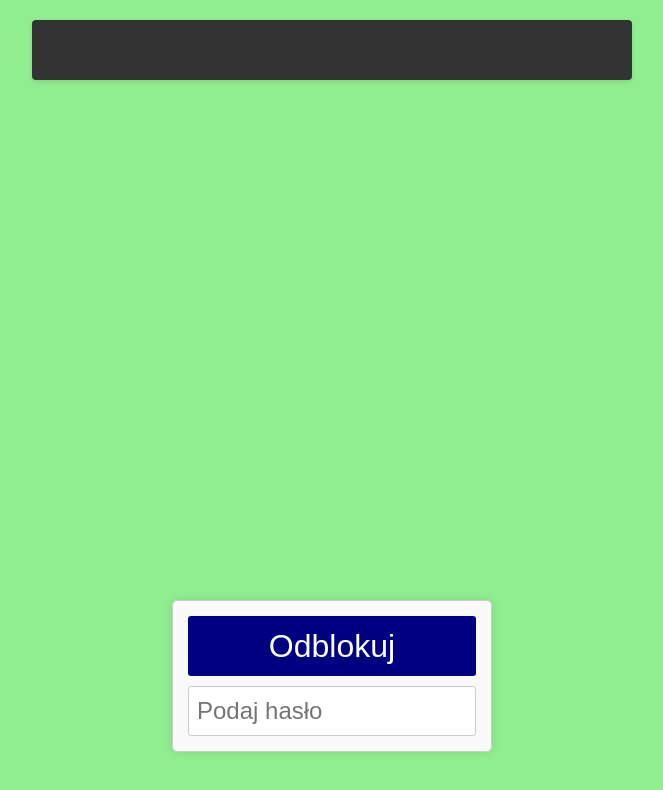
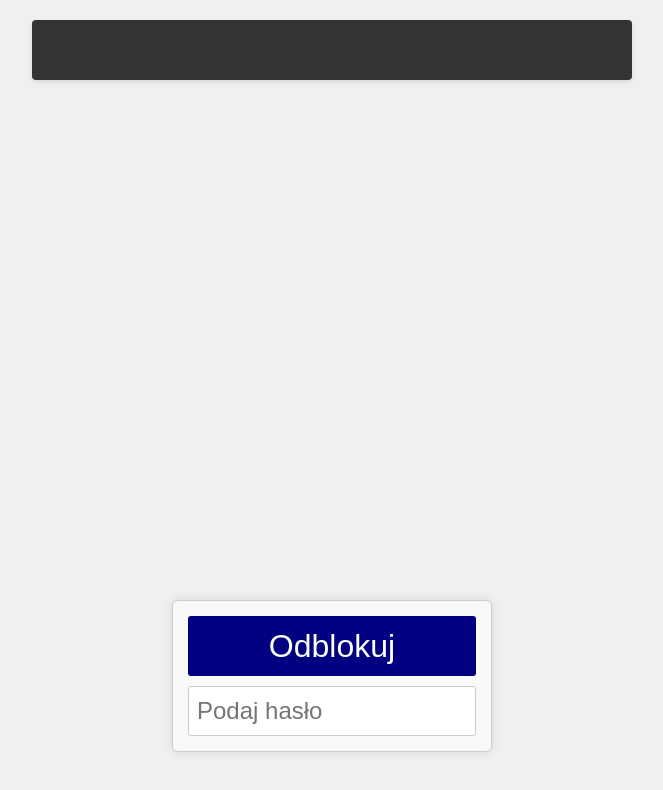
Before and after one commit to HBBservices/CoGramy, a website: page index.html in a window 1280 px wide. Shown: the whole page, without its empty margins (308-971 px from the left). Drawn offline with Linux system fonts and the light colour scheme.

Commit message:
Update index.html

```diff
--- a/index.html
+++ b/index.html
@@ -7,7 +7,7 @@
     <style>
         /* Jedna kolorystyka */
         :root {
-            --body-bg: #f0f0f0;
+            --body-bg: #f0f0f0; /* Przywrócony domyślny kolor tła */
             --display-bg: #333;
             --display-color: white;
             --main-container-bg: #fff;
@@ -41,7 +41,6 @@
             margin: 0;
             padding: 0;
             height: 100%;
-            /* KLUCZOWA ZMIANA: Zezwól na przewijanie na poziomie HTML, aby body mogło się przewijać */
             overflow-y: scroll; /* Umożliwia przewijanie całego dokumentu */
             overflow-x: hidden; /* Zapobiega poziomemu paskowi przewijania */
         }
@@ -52,16 +51,15 @@
             flex-direction: column;
             justify-content: flex-start;
             align-items: center;
-            background-color: lightgreen; /* JASNOZIELONE TŁO DLA CAŁEGO PRZEWIJANEGO OBSZARU */
+            background-color: var(--body-bg); /* Przywrócony poprzedni kolor tła */
             transition: background-color 0.3s ease;
             margin: 0;
             padding: 0;
-            /* KLUCZOWA ZMIANA: Zmień wysokość body na min-height, aby mogło się rozciągać w zależności od zawartości, ale zachować minimalną widoczność */
-            min-height: 1500px; /* Minimalna wysokość body, aby pokazać przewijanie */
-            height: auto; /* Pozwól body na rozciąganie się, jeśli zawartość jest większa niż min-height */
-            overflow-y: visible; /* Pozwól HTML na zarządzanie przewijaniem, jeśli jest to nadrzędny element */
+            min-height: 1000px; /* Wysokość body ustawiona na 1000px */
+            height: auto;
+            overflow-y: visible;
             overflow-x: hidden;
-            position: relative; /* Kluczowe dla pozycjonowania #admin-panel */
+            position: relative;
             top: 0;
             left: 0;
             right: 0;
@@ -152,8 +150,7 @@
             display: flex;
             flex-direction: column;
             align-items: center;
-            /* Zwiększ min-height, aby zawartość przed panelem logowania była wystarczająca */
-            min-height: 500px; /* Zapewnia wystarczającą przestrzeń, aby panel na 600px był przewijalny */
+            min-height: 500px;
         }
 
         .buttons {
```
